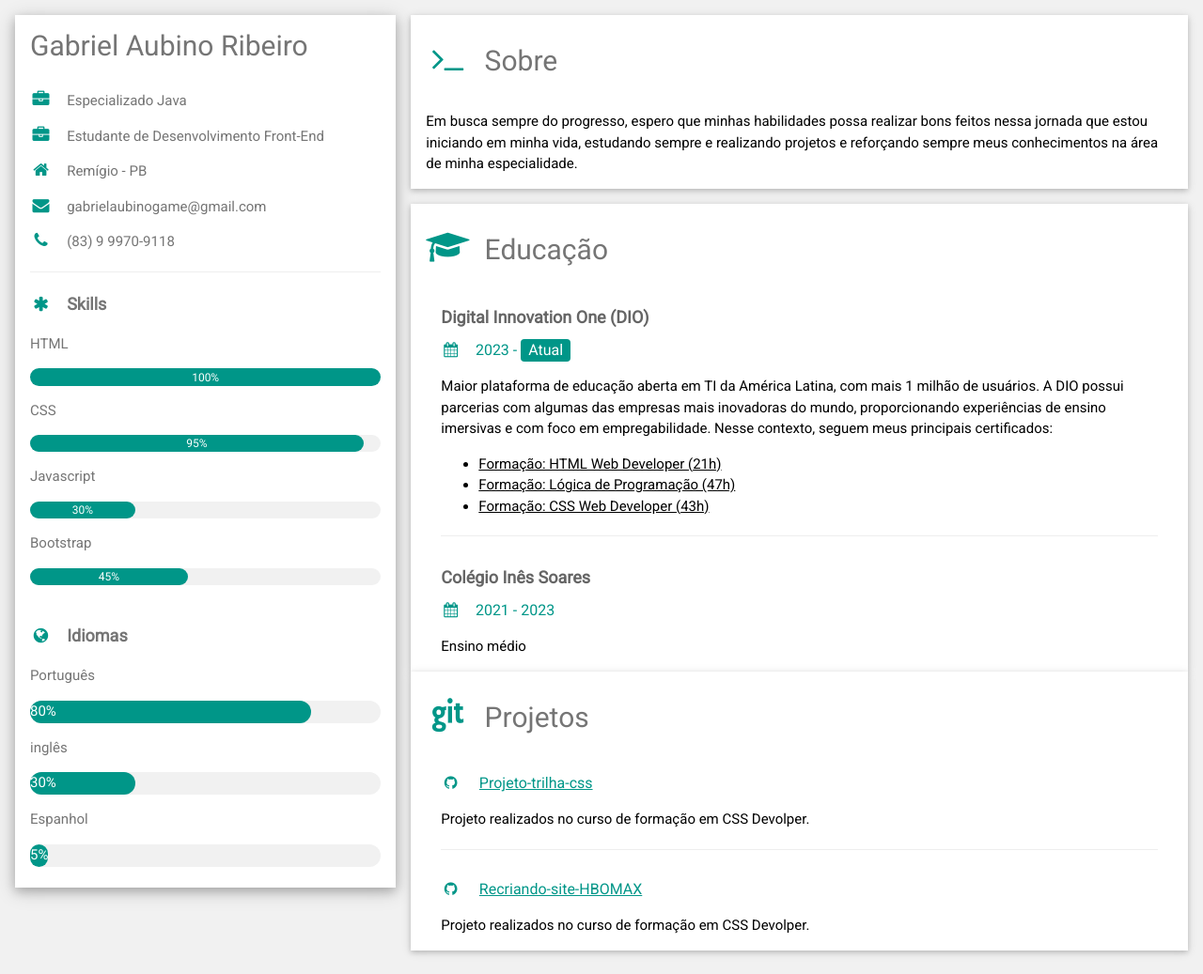
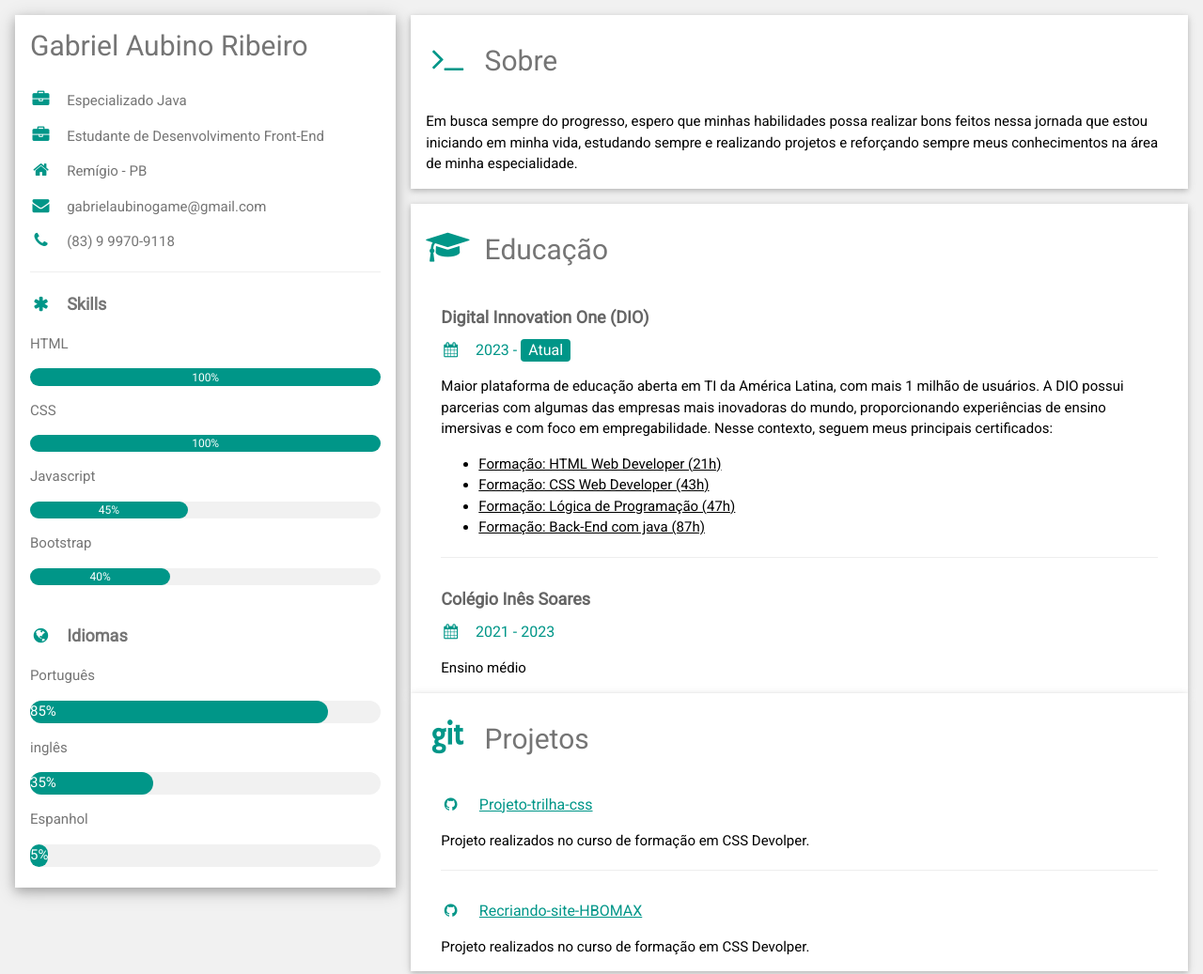
Before and after one commit to BieLsUs/Curriculo, a plain HTML site: page index.html in a window 1280 px wide. Shown: the top 1037 px of the page at 94% size. Drawn offline with nearby package versions, Linux system fonts and the light colour scheme.

Commit message:
Update index.html

```diff
--- a/index.html
+++ b/index.html
@@ -51,15 +51,15 @@
               </div>
               <p>CSS</p>
               <div class="w3-light-grey w3-round-xlarge w3-small">
-                <div class="w3-container w3-center w3-round-xlarge w3-teal" style="width:95%">95%</div>
+                <div class="w3-container w3-center w3-round-xlarge w3-teal" style="width:100%">100%</div>
               </div>
               <p>Javascript</p>
               <div class="w3-light-grey w3-round-xlarge w3-small">
-                <div class="w3-container w3-center w3-round-xlarge w3-teal" style="width:30%">30%</div>
+                <div class="w3-container w3-center w3-round-xlarge w3-teal" style="width:45%">45%</div>
               </div>
               <p>Bootstrap</p>
               <div class="w3-light-grey w3-round-xlarge w3-small">
-                <div class="w3-container w3-center w3-round-xlarge w3-teal" style="width:45%">45%</div>
+                <div class="w3-container w3-center w3-round-xlarge w3-teal" style="width:40%">40%</div>
               </div>
               <br>
 
@@ -68,11 +68,11 @@
               </p>
               <p>Português</p>
               <div class="w3-light-grey w3-round-xlarge">
-                <div class="w3-round-xlarge w3-teal" style="height:24px;width:80%">80%</div>
+                <div class="w3-round-xlarge w3-teal" style="height:24px;width:85%">85%</div>
               </div>
               <p>inglês</p>
               <div class="w3-light-grey w3-round-xlarge">
-                <div class="w3-round-xlarge w3-teal" style="height:24px;width:30%">30%</div>
+                <div class="w3-round-xlarge w3-teal" style="height:24px;width:35%">35%</div>
               </div>
               <p>Espanhol</p>
               <div class="w3-light-grey w3-round-xlarge">
@@ -109,8 +109,9 @@
               </p>
               <ul>
                 <li><a href="https://www.dio.me/certificate/T8ZBUW9L" target="_blank">Formação: HTML Web Developer (21h)</a></li>
+                <li><a href="https://www.dio.me/certificate/MIEC668Z/share" target="_blank">Formação: CSS Web Developer (43h)</a></li>
                 <li><a href="https://hermes.dio.me/certificates/LOORBAQB.pdf" target="_blank">Formação: Lógica de Programação (47h)</a></li>
-                <li><a href="https://www.dio.me/certificate/MIEC668Z/share" target="_blank">Formação: CSS Web Developer (43h)</a></li>
+                <li><a href="https://www.dio.me/certificate/PT6P3CV8/share" target="_blank">Formação: Back-End com java (87h)</a></li>
               </ul>
               <hr>
             </div>
```
